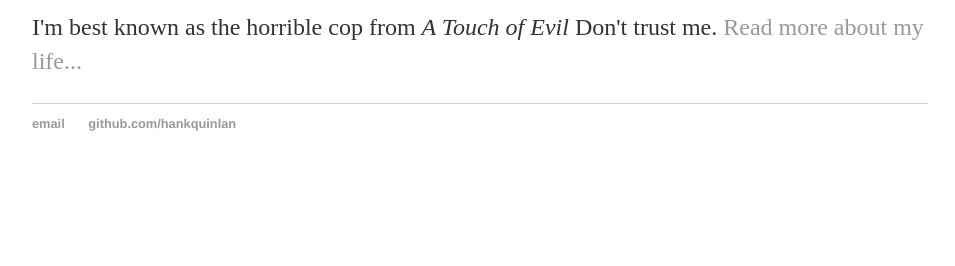
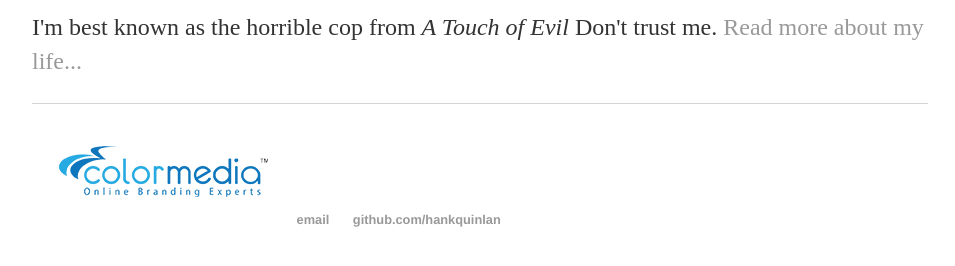
Before and after one commit to docvishnu/docvishnu.github.io, a plain HTML site: page index.html in a window 1280 px wide. Shown: the part 186-452 px from the top of the page, without its empty margins (160-1115 px from the left). Drawn offline with Linux system fonts and the light colour scheme.

Commit message:
Update index.html

```diff
--- a/index.html
+++ b/index.html
@@ -22,6 +22,7 @@
 		</div><!-- /.container -->
 		<footer>
     		<ul>
+			<img src="Untitled-1 copy.png">
         		<li><a href="mailto:hankquinlanhub@gmail.com">email</a></li>
         		<li><a href="https://github.com/hankquinlan">github.com/hankquinlan</a></li>
 			</ul>
```
